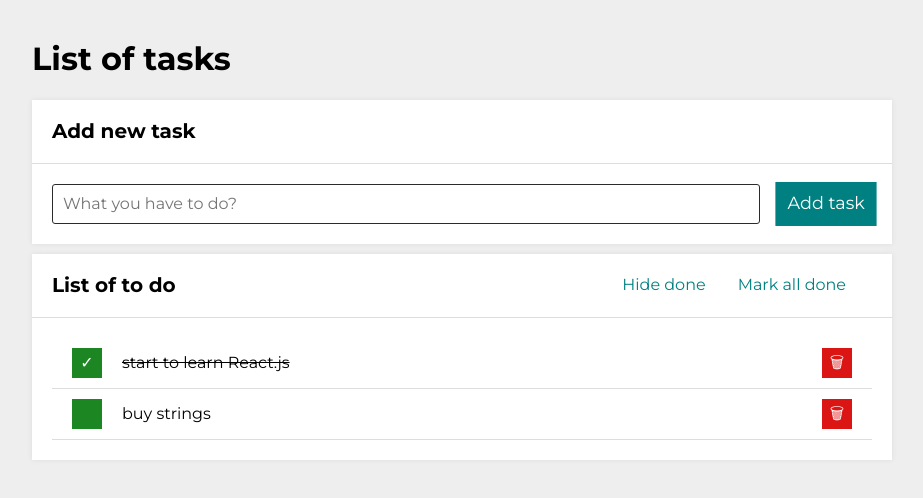
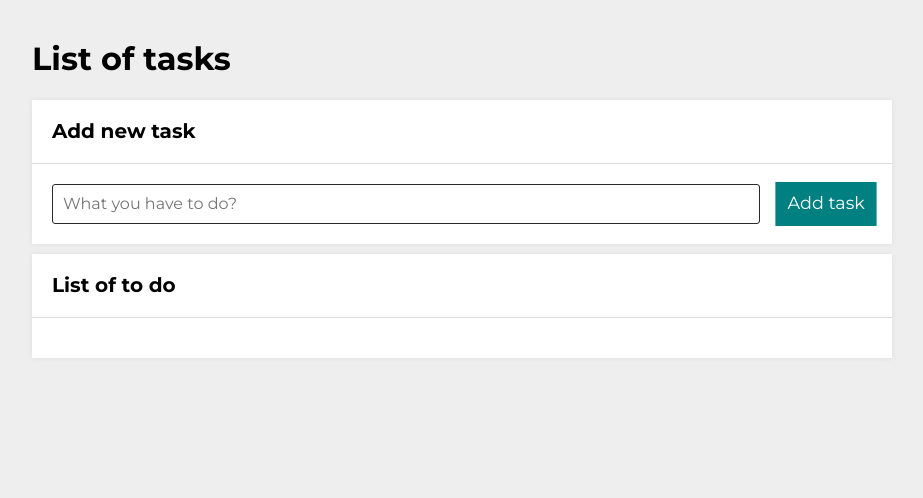
Before and after one commit to SzymonRojek/to-do-list-react, a React (Create React App) app: page / in a window 1280 px wide. Shown: the top 498 px of the page, without its empty margins (178-1101 px from the left). Built offline with nearby package versions, Linux system fonts and the light colour scheme.

Commit message:
add correct import useState without import React, remove tasks from useState

```diff
--- a/src/App.js
+++ b/src/App.js
@@ -1,4 +1,4 @@
-import React, { useState } from 'react';
+import { useState } from 'react';
 import Form from "./Form";
 import Tasks from "./Tasks";
 import Buttons from "./Buttons";
@@ -8,10 +8,7 @@ import Container from "./Container";
 
 function App() {
   const [hideDone, setHideDone] = useState(false);
-  const [tasks, setTasks] = useState([
-    {id: 1, content: 'start to learn React.js', done: true},
-    {id: 2, content: 'buy strings', done: false},
-  ]);
+  const [tasks, setTasks] = useState([]);
 
   const toggleHideDone = () => {
     setHideDone(hideDone => !hideDone);
--- a/src/Form/index.js
+++ b/src/Form/index.js
@@ -1,11 +1,12 @@
 import { useState } from "react";
 import "./style.css";
 
-const Form = ({addNewTask}) => {
+const Form = ({ addNewTask }) => {
   const [newTaskContent, setNewTaskContent] = useState("");
 
   const onFormSubmit = event => {
     event.preventDefault();
+
     addNewTask(newTaskContent.trim());
     setNewTaskContent("");
   }
@@ -17,7 +18,7 @@ const Form = ({addNewTask}) => {
     >
       <input
         value={newTaskContent}
-        className=" form__input"
+        className="form__input"
         placeholder="What you have to do?"
         autoFocus
         onChange={ ({ target }) => setNewTaskContent(target.value)}
```
